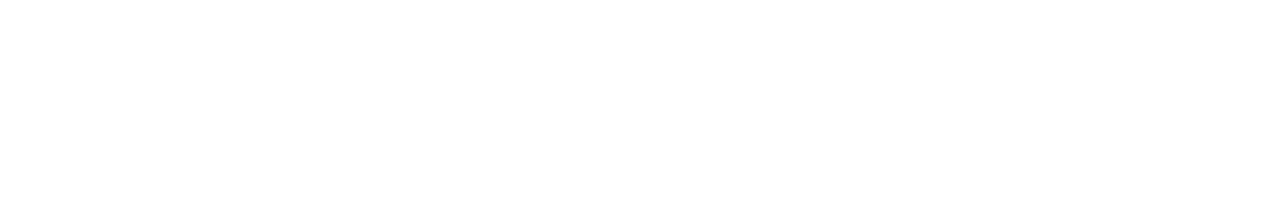
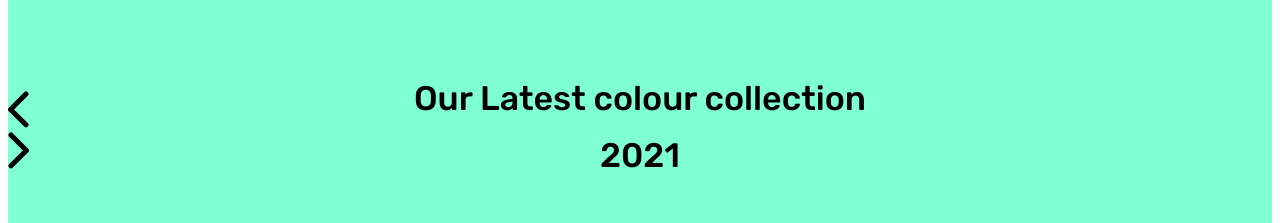
Before and after one commit to farrux2213/React-1-lesson, a React (Vite) app: page / in a window 1280 px wide. Shown: the part 858-1081 px from the top of the page. Before the commit the page ends 866 px from the top, so only its background shows below. Built offline with nearby package versions, Linux system fonts and the light colour scheme.

Commit message:
no commit

```diff
--- a/src/App.css
+++ b/src/App.css
@@ -123,3 +123,20 @@
   padding-top: 3px;
 }
 /*end hero area!!!!!!!!!!!!!!!!!!!!!!!*/
+.clour {
+  width: 100%;
+  height: 900px;
+  background-color: aquamarine;
+}
+.clour h1 {
+  font-family: "Rubik", sans-serif;
+  font-size: 34px;
+  font-weight: 500;
+  line-height: 57.2px;
+  text-align: center;
+  width: 508px;
+  height: 101px;
+  margin: auto;
+  position: relative;
+  top: 80px;
+}
--- a/src/App.jsx
+++ b/src/App.jsx
@@ -9,6 +9,8 @@
 import usericon from "/user.svg";
 import quloqchinred from "/quloqchinred.svg";
 import lineprice from "/lineprice.svg";
+import left from "/left.svg";
+import right from "/right.svg";
 class Figma extends Component {
   render() {
     return (
@@ -72,6 +74,20 @@
             </div>
           </div>
         </div>
+        <div className="clour">
+          <h1>Our Latest colour collection 2021</h1>
+          <div className="clourBottom">
+            <div className="left">
+              <img src={left} />
+            </div>
+            <div className="sony1"></div>
+            <div className="sony2"></div>
+            <div className="sony3"></div>
+            <div className="right">
+              <img src={right} />
+            </div>
+          </div>
+        </div>
       </div>
     );
   }
```
Also changed, not shown: public/left.svg (added), public/right.svg (added).
